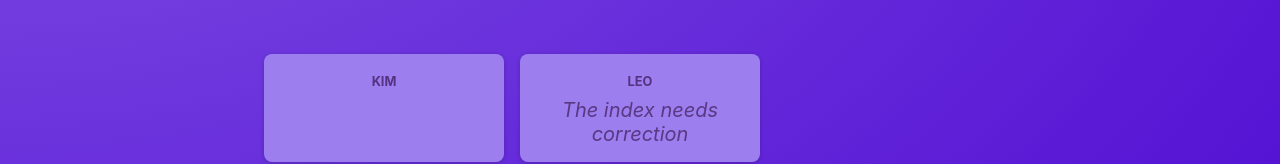
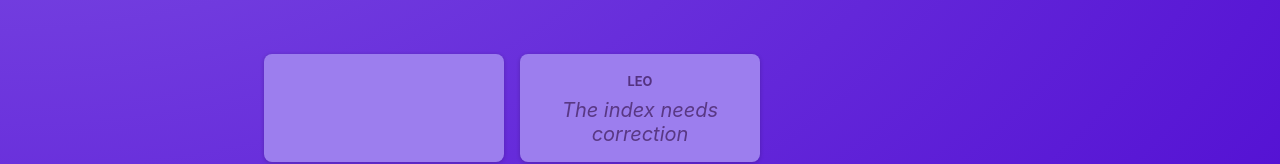
Before and after one commit to igdkaur/posts-app, a React (Vite) app: page / in a window 1280 px wide. Shown: the part 300-464 px from the top of the page. Built offline with nearby package versions, Linux system fonts and the light colour scheme.

Commit message:
lifting the state 3

```diff
--- a/src/components/NewPost.jsx
+++ b/src/components/NewPost.jsx
@@ -11,7 +11,7 @@ function NewPost(props) {
       </p>
       <p>
         <label htmlFor="name">Your name</label>
-        <input type="text" id="name" required />
+        <input type="text" id="name" required onChange={props.onAuthorChange}/>
       </p>
     </form>
   );
--- a/src/components/PostsList.jsx
+++ b/src/components/PostsList.jsx
@@ -6,16 +6,20 @@ import { useState } from 'react';
 
 function PostsList() {
   const [enteredBody, setEnteredBody] = useState();
+  const [enteredAuthor, setEnteredAuthor] = useState();
 
   function handleBodyChange(event) {
     setEnteredBody(event.target.value);
   }
+  function handleAuthorChange(event) {
+    setEnteredAuthor(event.target.value);
+  }
 
   return (
     <>
-      <NewPost onBodyChange={handleBodyChange} />
+      <NewPost onBodyChange={handleBodyChange} onAuthorChange={handleAuthorChange}/>
       <ul className={classes.posts}>
-        <Post author="Kim" body={enteredBody} />
+        <Post author={enteredAuthor} body={enteredBody} />
         <Post author="Leo" body="The index needs correction" />
       </ul>
     </>
```
